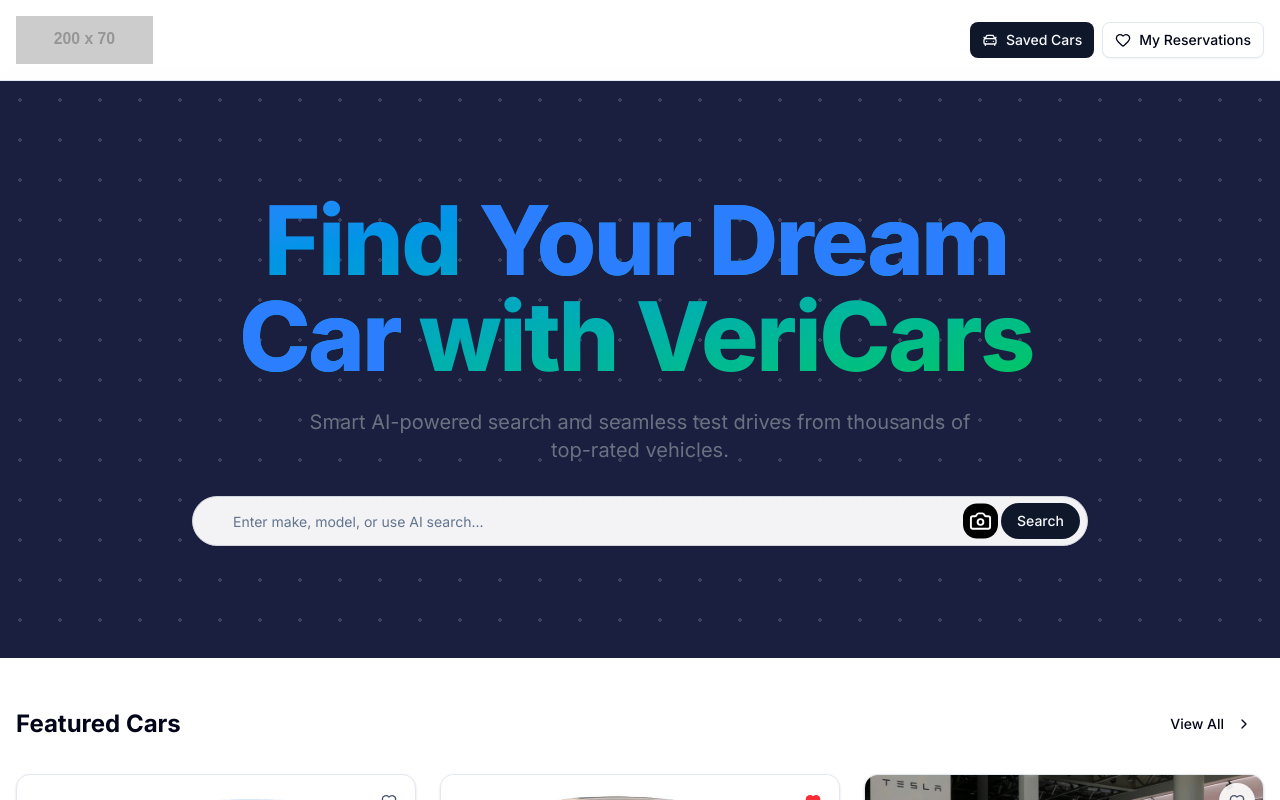
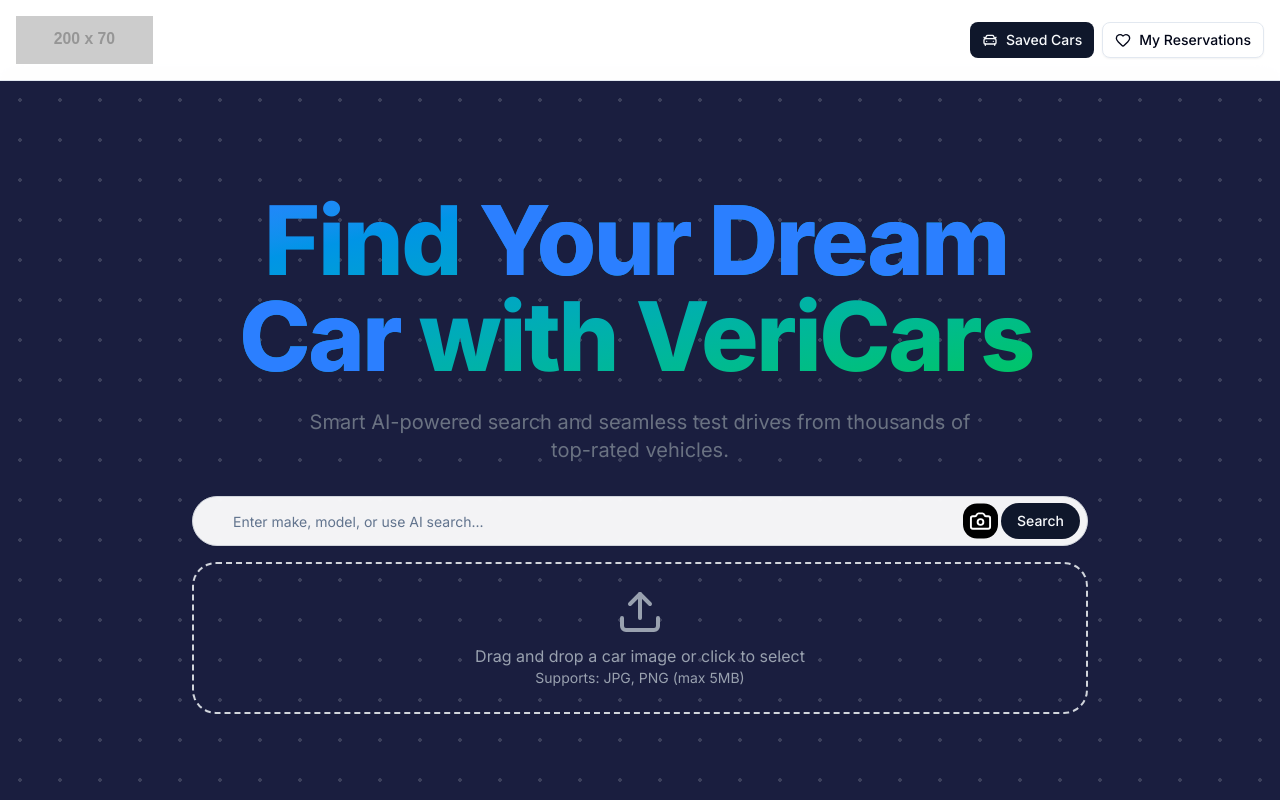
Before and after one commit to amalc1/VeriCars, a Next.js app: page / in a window 1280 px wide. Both pictures are taken after a click on the icon 980 px from the left and 521 px from the top of the page. Shown: the top 800 px of the page. Built offline with nearby package versions, Linux system fonts and the light colour scheme.

Commit message:
feat:  HomeSearch,  image drag n drop, preview

```diff
--- a/app/layout.tsx
+++ b/app/layout.tsx
@@ -1,5 +1,6 @@
 import Header from "@/components/header/Header";
 import { Inter } from "next/font/google";
+import { Toaster } from "sonner";
 import "./global.css";
 const inter = Inter({ subsets: ["latin"] });
 
@@ -18,6 +19,7 @@
       <body className={`${inter.className}`}>
         <Header />
         <main className="min-h-screen">{children}</main>
+        <Toaster richColors />
         <footer className="bg-blue-50 py-12">
           <div className="container mx-auto px-4 text-center text-gray-600">
             <p>Made with ❤️ by VeriCars</p>
--- a/components/HomeSearch.tsx
+++ b/components/HomeSearch.tsx
@@ -1,15 +1,78 @@
 "use client";
-import { Camera } from "lucide-react";
+import { Camera, Upload } from "lucide-react";
+import { useRouter } from "next/navigation";
 import { useState } from "react";
+import { DropEvent, FileRejection, useDropzone } from "react-dropzone";
+import { toast } from "sonner";
 import { Button } from "./ui/button";
 import { Input } from "./ui/input";
 
 const HomeSearch = () => {
+  const router = useRouter();
   const [searchTerm, setSearchTerm] = useState("");
   const [isImageSearchActive, setIsImageSearchActive] = useState(false);
+  const [imagePreview, setImagePreview] = useState<string | null>(null);
+  const [searchImage, setSearchImage] = useState<File | null>(null);
+  const [isUploading, setIsUploading] = useState(false);
+
+  const onDrop = (
+    acceptedFiles: File[],
+    fileRejections: FileRejection[],
+    event: DropEvent
+  ) => {
+    // Do something with the files
+    const file = acceptedFiles[0];
+    if (file) {
+      if (file.size > 5 * 1024 * 1024) {
+        toast.error("Image size must be less than 5 MB");
+        return;
+      }
+
+      setIsUploading(true);
+      setSearchImage(file);
+      const reader = new FileReader();
+      reader.onloadend = () => {
+        if (typeof reader.result === "string") {
+          setImagePreview(reader.result);
+        }
+        setIsUploading(false);
+        toast.success("Image uploaded successfully");
+      };
+
+      reader.onerror = () => {
+        setIsUploading(false);
+        toast.error("Failed to read the image");
+      };
+
+      reader.readAsDataURL(file);
+    }
+  };
+  const { getRootProps, getInputProps, isDragActive, isDragReject } =
+    useDropzone({
+      onDrop,
+      accept: {
+        "image/*": [".jpeg", ".jpg", ".png"],
+      },
+      maxFiles: 1,
+    });
+
   const handleTextSubmit = (e: React.FormEvent<HTMLFormElement>) => {
     e.preventDefault();
+    if (!searchTerm.trim()) {
+      toast.error("Please enter a search term");
+      return;
+    }
+    router.push(`/cars?search=${encodeURIComponent(searchTerm)}`);
   };
+  const handleImageSearch = async (e: React.FormEvent<HTMLFormElement>) => {
+    e.preventDefault();
+    if (!searchImage) {
+      toast.error("Please upload an image first");
+      return;
+    }
+    // ai logic
+  };
+
   return (
     <div>
       <form onSubmit={handleTextSubmit}>
@@ -42,6 +105,62 @@
           </Button>
         </div>
       </form>
+
+      {isImageSearchActive && (
+        <div className="mt-4">
+          <form onSubmit={handleImageSearch}>
+            <div className="border-2 border-dashed border-gray-300 rounded-3xl p-6 text-center">
+              {imagePreview ? (
+                <div className="">
+                  <img
+                    src={imagePreview}
+                    alt="car preview"
+                    className="h-30 object-contain mb-4 mx-auto"
+                  />
+
+                  <Button
+                    variant={"outline"}
+                    onClick={() => {
+                      setSearchImage(null);
+                      setImagePreview(null);
+                      toast.info("Image removed");
+                    }}
+                    className="mb-2"
+                  >
+                    Remove Image
+                  </Button>
+                </div>
+              ) : (
+                <div {...getRootProps()}>
+                  <input {...getInputProps()} />
+                  <Upload className="h-12 w-12 text-gray-400 mb-2 mx-auto" />
+                  <p className="text-gray-400">
+                    {isDragActive && !isDragReject
+                      ? "Leave the file here to upload"
+                      : "Drag and drop a car image or click to select"}
+                  </p>
+                </div>
+              )}
+              {isDragReject && (
+                <p className="text-red-500 mb-2 ">Invalid image type</p>
+              )}
+              <p className="text-gray-400 text-sm">
+                Supports: JPG, PNG (max 5MB)
+              </p>
+            </div>
+
+            {imagePreview && (
+              <Button
+                type="submit"
+                className="w-full mt-2 cursor-pointer"
+                disabled={isUploading}
+              >
+                {isUploading ? "Uploading..." : "Search with this Image"}
+              </Button>
+            )}
+          </form>
+        </div>
+      )}
     </div>
   );
 };
```
